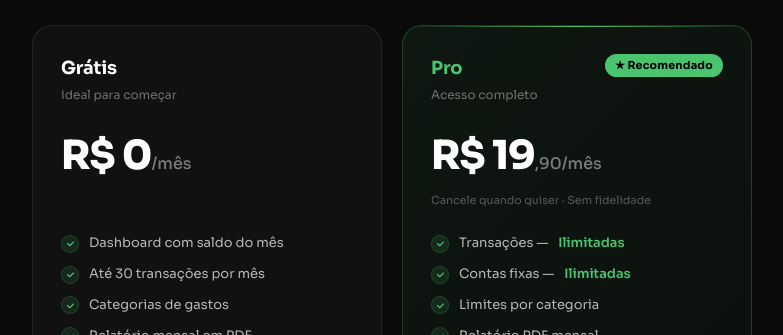
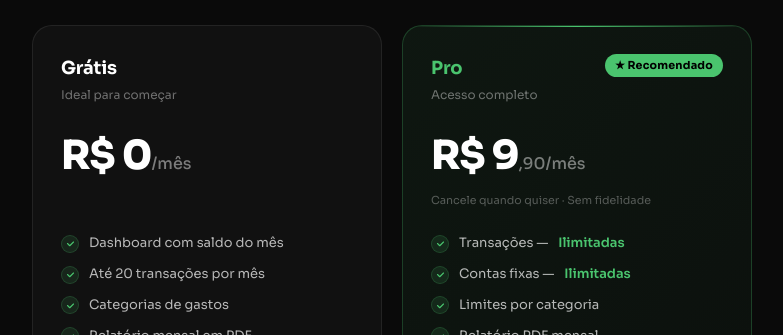
Before and after one commit to Andr3Q/finance-app, a React (Vite) app in the folder frontend/: page / in a window 1280 px wide. Shown: the part 1900-2235 px from the top of the page, without its empty margins (248-1031 px from the left). Built offline with nearby package versions, Linux system fonts and the light colour scheme.

Commit message:
fix: preço Pro R$9,90 e limite free 20 transações na Landing

```diff
--- a/frontend/src/pages/Landing.jsx
+++ b/frontend/src/pages/Landing.jsx
@@ -69,7 +69,7 @@ const FEATURES = [
 
 const FREE_FEATURES = [
   'Dashboard com saldo do mês',
-  'Até 30 transações por mês',
+  'Até 20 transações por mês',
   'Categorias de gastos',
   'Relatório mensal em PDF',
 ]
@@ -227,7 +227,7 @@ export default function Landing() {
                 </div>
                 <div className="lp2-plan-badge">★ Recomendado</div>
               </div>
-              <div className="lp2-plan-price">R$ 19<small>,90/mês</small></div>
+              <div className="lp2-plan-price">R$ 9<small>,90/mês</small></div>
               <div className="lp2-plan-cancel">Cancele quando quiser · Sem fidelidade</div>
               <ul className="lp2-plan-feats">
                 {PRO_FEATURES.map((f, i) => (
```
